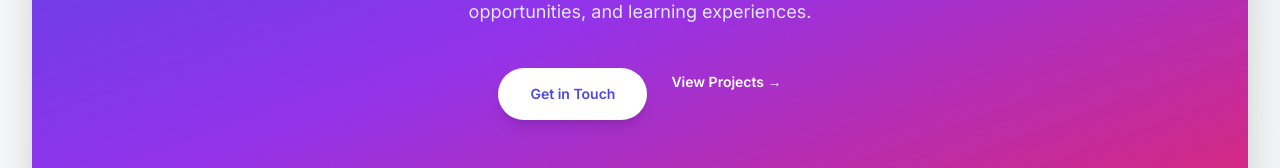
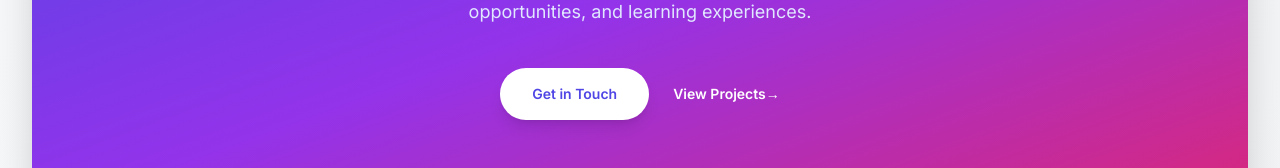
Before and after one commit to Harthik777/portfolio-website, a Next.js app: page / in a window 1280 px wide. Shown: the part 2188-2356 px from the top of the page. Built offline with nearby package versions, Linux system fonts and the light colour scheme.

Commit message:
Fix all alignment inconsistencies: CTA section and CSS utility classes

```diff
--- a/src/app/globals.css
+++ b/src/app/globals.css
@@ -267,11 +267,11 @@
 
   /* Improved button styles with mobile considerations */
   .btn-primary {
-    @apply mobile-touch-target inline-flex items-center justify-center gap-2 rounded-full bg-gradient-to-r from-indigo-600 to-purple-600 px-6 py-3 text-sm font-semibold text-white shadow-lg transition-all hover:scale-105 hover:shadow-xl focus:outline-none focus:ring-2 focus:ring-indigo-500 focus:ring-offset-2 sm:text-base;
+    @apply mobile-touch-target inline-flex items-center justify-center gap-2 rounded-full bg-gradient-to-r from-indigo-600 to-purple-600 px-6 py-4 text-sm font-semibold text-white shadow-lg transition-all hover:scale-105 hover:shadow-xl focus:outline-none focus:ring-2 focus:ring-indigo-500 focus:ring-offset-2 sm:text-base;
   }
 
   .btn-secondary {
-    @apply mobile-touch-target inline-flex items-center justify-center gap-2 rounded-full border border-gray-300 bg-white/80 px-6 py-3 text-sm font-semibold text-gray-900 backdrop-blur-sm transition-all hover:bg-white hover:shadow-lg dark:border-gray-600 dark:bg-gray-800/80 dark:text-white dark:hover:bg-gray-800 sm:text-base;
+    @apply mobile-touch-target inline-flex items-center justify-center gap-2 rounded-full border border-gray-300 bg-white/80 px-6 py-4 text-sm font-semibold text-gray-900 backdrop-blur-sm transition-all hover:bg-white hover:shadow-lg dark:border-gray-600 dark:bg-gray-800/80 dark:text-white dark:hover:bg-gray-800 sm:text-base;
   }
 
   /* Modern button styles */
--- a/src/app/page.tsx
+++ b/src/app/page.tsx
@@ -319,7 +319,7 @@ function CTASection() {
             </Link>
             <Link
               href="/projects"
-              className="min-h-[48px] w-full max-w-[280px] text-center text-sm font-semibold leading-6 text-white hover:text-indigo-100 transition-colors duration-200 sm:w-auto sm:max-w-none"
+              className="inline-flex min-h-[48px] w-full max-w-[280px] items-center justify-center text-center text-sm font-semibold leading-6 text-white hover:text-indigo-100 transition-colors duration-200 sm:w-auto sm:max-w-none"
             >
               View Projects <span aria-hidden="true">→</span>
             </Link>
```
